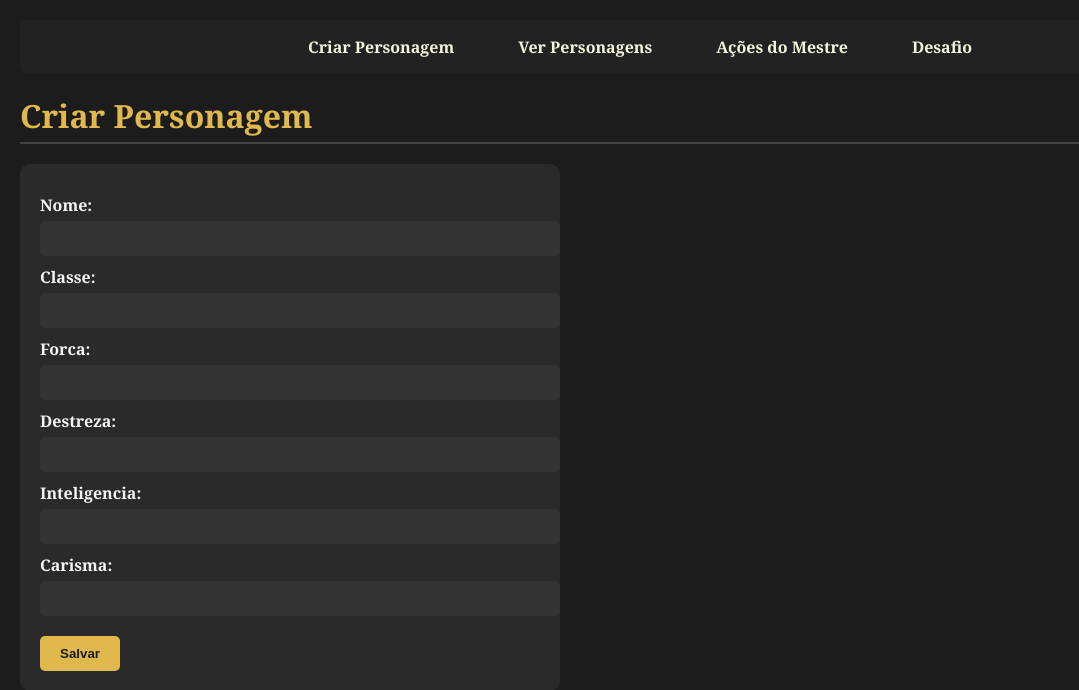
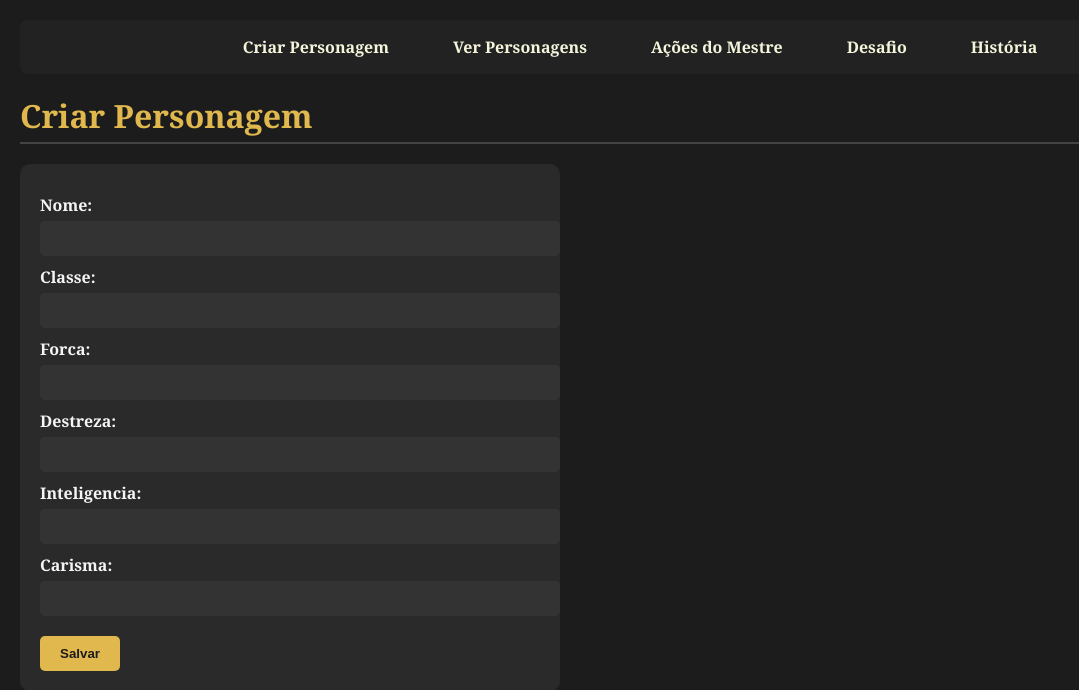
Before and after one commit to Murilonuness/Estudos-de-Logica-e-Python, a Django app: page /criar/ in a window 1280 px wide. Shown: the top 690 px of the page, without its empty margins (0-1079 px from the left). Run offline with Django 5.2, Linux system fonts and the light colour scheme.

Commit message:
Futura aba adicionada em NavBar.

```diff
--- a/ex42.py/rpg_project/jogo/templates/base.html
+++ b/ex42.py/rpg_project/jogo/templates/base.html
@@ -12,6 +12,7 @@
             <li><a href="{% url 'listar_personagens' %}">Ver Personagens</a></li>
             <li><a href="{% url 'acao_mestre' %}">Ações do Mestre</a></li>
             <li><a href="{% url 'desafio' %}">Desafio</a></li>
+            <li><a href="#">História</a></li>
         </ul>
     </nav>
 
```
